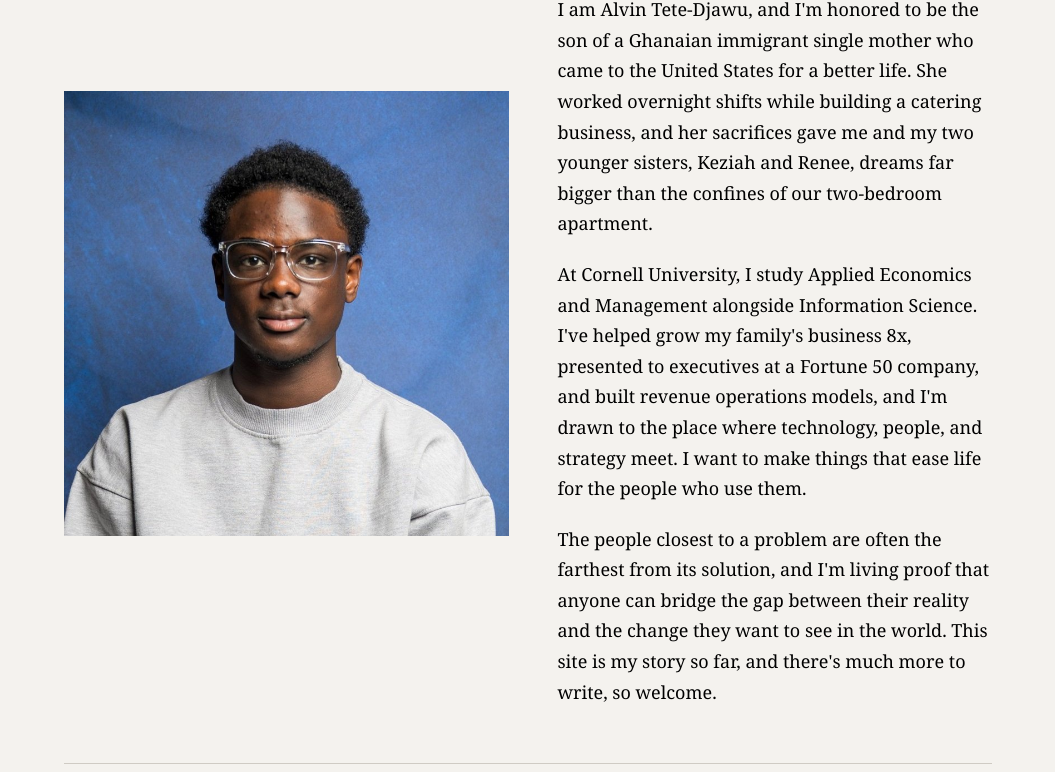
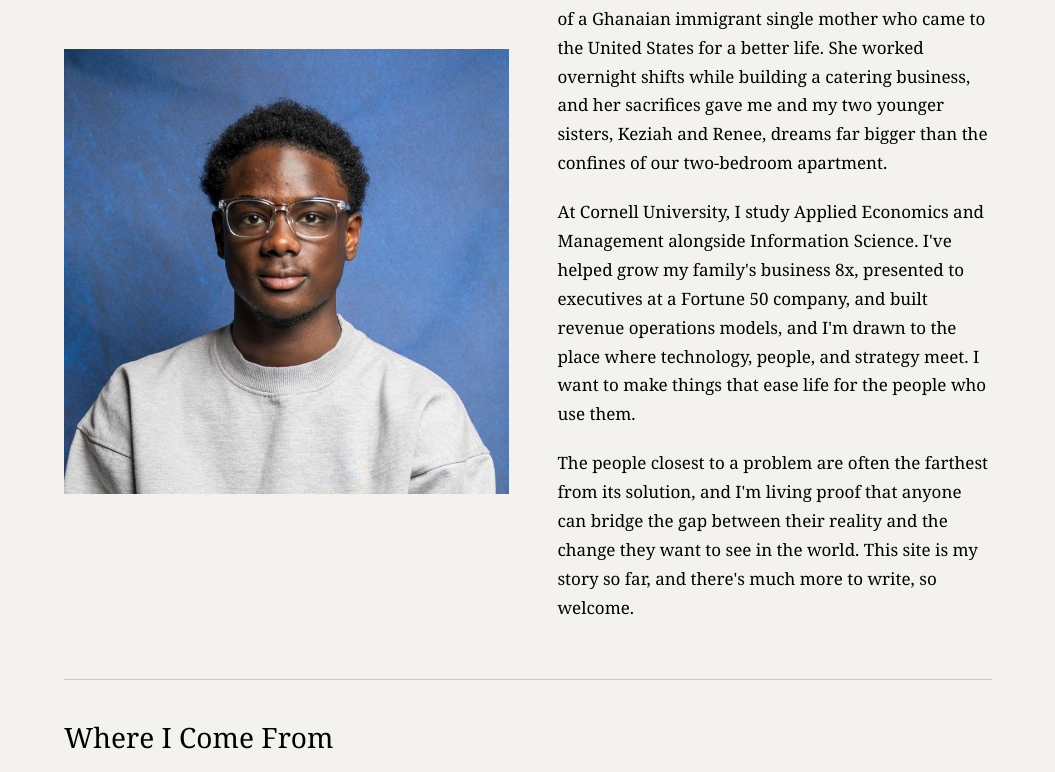
Before and after one commit to alvinktd/alvinktd.github.io, a plain HTML site: page index.html in a window 1280 px wide. Shown: the part 213-985 px from the top of the page, without its empty margins (112-1167 px from the left). Drawn offline with Linux system fonts and the light colour scheme.

Commit message:
Two font sizes, unbold numbers, expand Learning Next

```diff
--- a/styles/site.css
+++ b/styles/site.css
@@ -870,3 +870,10 @@ p {
         color: #ffffff;
     }
 }
+
+
+/* Two font sizes only: headings and text. Numbers are the one exception. */
+:root { --text-size: 1.0625rem; --heading-size: 1.75rem; }
+body *, body button { font-size: var(--text-size) !important; }
+body h1, body h2, body h3, body h4, body .site-title, body .modal-title { font-size: var(--heading-size) !important; }
+body .stat-number { font-size: 1.75rem !important; font-weight: normal !important; }
```
Also changed, not shown: work.html (+1 -1 lines).
